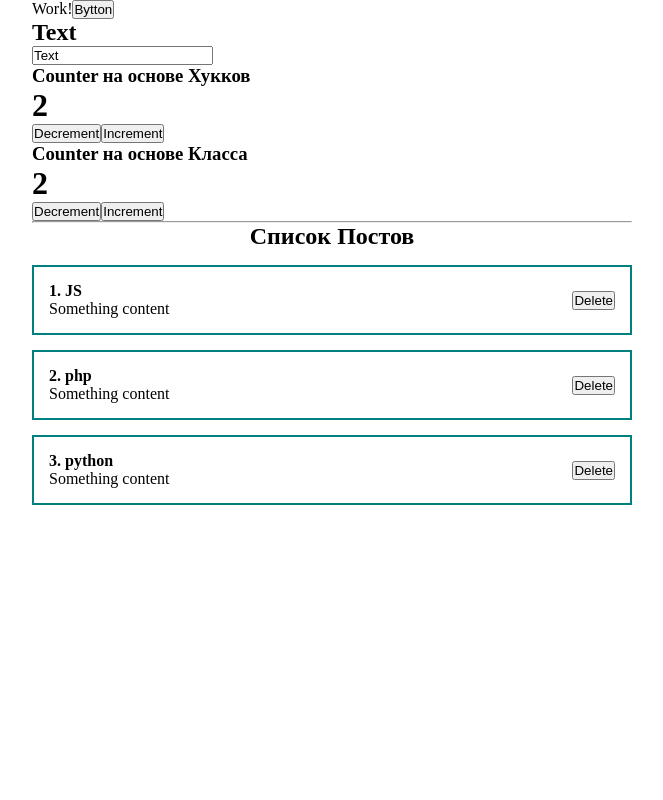
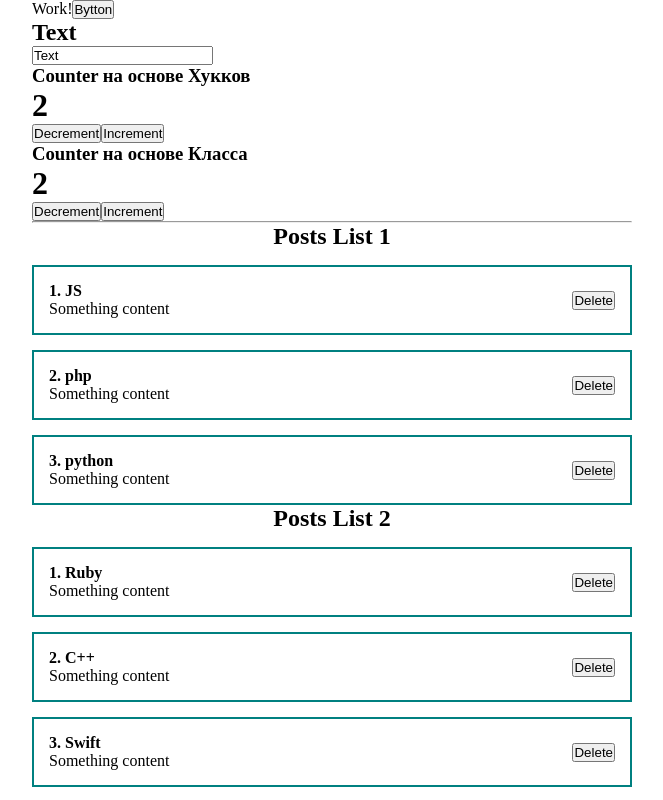
Before and after one commit to redyar/my-app, a React (Create React App) app: page / in a window 1280 px wide. Shown: the whole page, without its empty margins (308-971 px from the left). Built offline with nearby package versions, Linux system fonts and the light colour scheme.

Commit message:
component PostList

```diff
--- a/src/App.js
+++ b/src/App.js
@@ -7,6 +7,17 @@ import PostList from './components/PostList';
 
 
 function App() {
+  const [posts, setPosts] = useState([
+    {id: 1, title: 'JS', content:"Something content"},
+    {id: 2, title: 'php', content:"Something content"},
+    {id: 3, title: 'python', content:"Something content"}
+  ]);
+
+  const [posts2, setPosts2] = useState([
+    {id: 1, title: 'Ruby', content:"Something content"},
+    {id: 2, title: 'C++', content:"Something content"},
+    {id: 3, title: 'Swift', content:"Something content"}
+  ])
 
 
   return (
@@ -17,7 +28,9 @@ function App() {
       <h3>Counter на основе Класса</h3>
       <ClassCounter/>
       <hr/>
-      <PostList/>
+      <PostList posts={posts} title={'Posts List 1'} />
+
+      <PostList posts={posts2} title={'Posts List 2'} />
 
     </div>
   );
--- a/src/components/PostList.js
+++ b/src/components/PostList.js
@@ -2,19 +2,13 @@ import React, {useState} from "react";
 import PostItem from './PostItem';
 
 
-const PostList = () => {
-
-    const [posts, setPosts] = useState([
-        {id: 1, title: 'JS', content:"Something content"},
-        {id: 2, title: 'php', content:"Something content"},
-        {id: 3, title: 'python', content:"Something content"}
-      ])
+const PostList = ({posts, title}) => {
 
     return (
         <div>
-            <h2 style={{textAlign: 'center'}} >Список Постов</h2>
+            <h2 style={{textAlign: 'center'}} > {title} </h2>
             {posts.map(post =>
-                < PostItem post={post} key={post.id}/>
+                < PostItem post={post} key={post.id} />
                 )}
         </div>
     )
```
